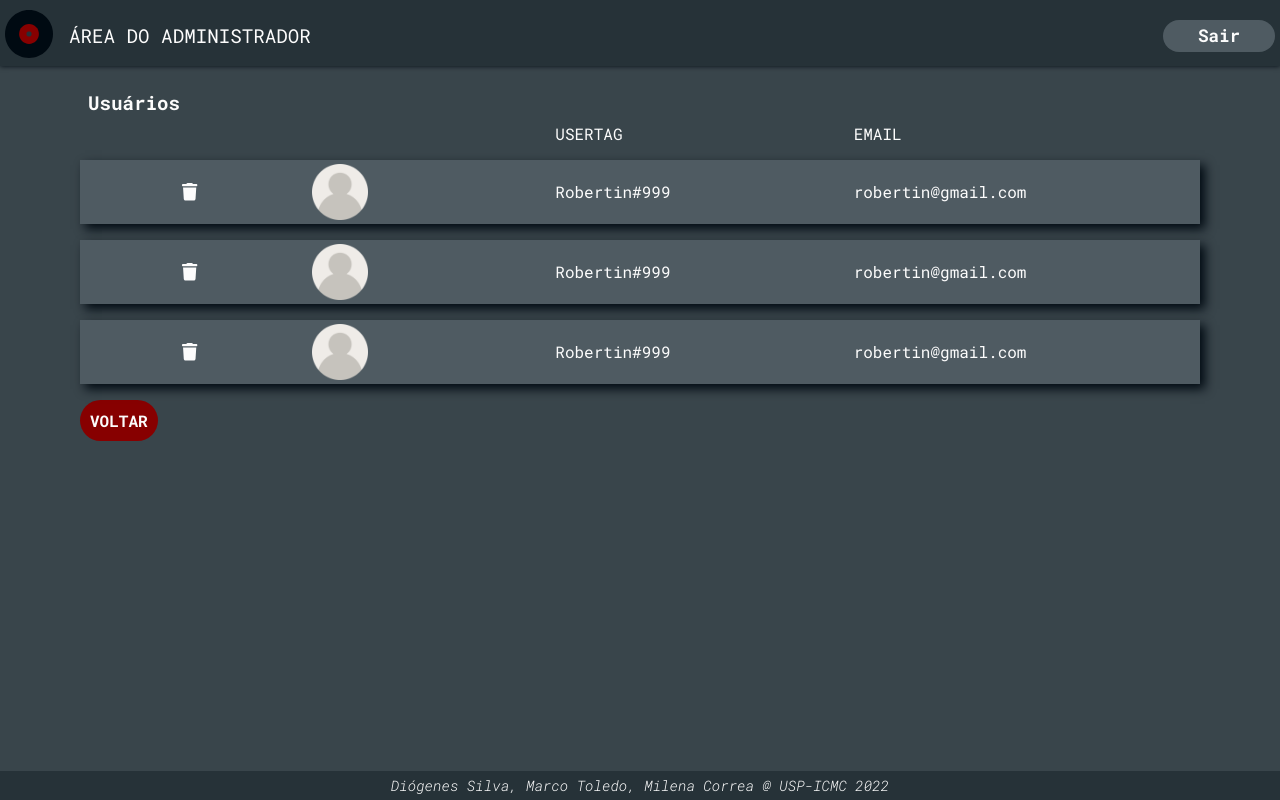
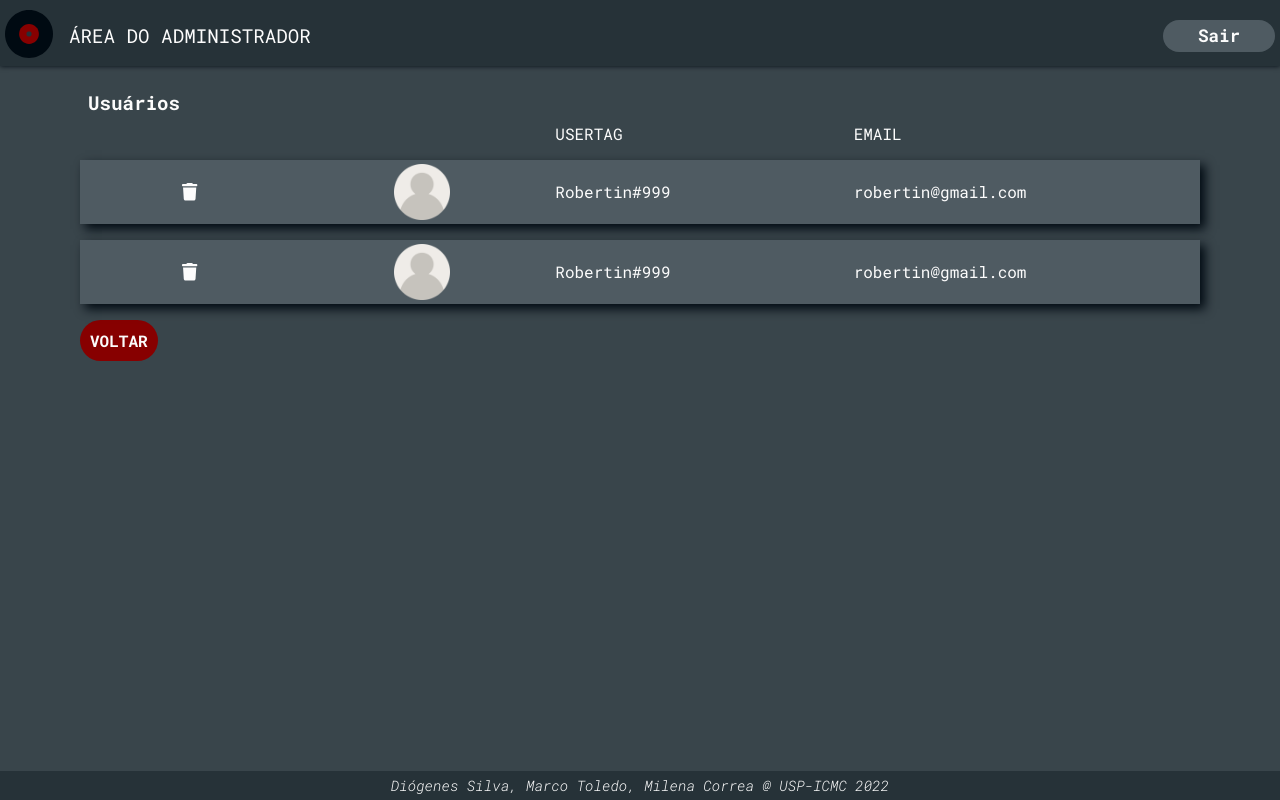
Before and after one commit to Ocramoi/TipTheSong, a Vue app in the folder tipthesong/: page /admin/users in a window 1280 px wide. Built offline with nearby package versions, Linux system fonts and the light colour scheme; what secure-ls, vue3-cookies would draw is missing.

Commit message:
changing click box in admin

```diff
--- a/tipthesong/src/views/Admin/Admins.vue
+++ b/tipthesong/src/views/Admin/Admins.vue
@@ -62,10 +62,13 @@
                      id: 0,
                  }, {
                      content: `<img class="userPhoto" src="${require('../../assets/Profile/do-utilizador.png')}" />`,
-                     style: "height: 100%; display: block; margin: 0 auto; cursor: pointer;",
+                     style: "height: 100%; display: block; margin: 0 auto;",
+                 },
+                 {
+                     content: `${this.admin.name}#${this.admin.id}`,
+                     style: "cursor: pointer",
                      id: "upsert",
                  },
-                 `${this.admin.name}#${this.admin.id}`,
                  this.admin.login,
              ], [
                  {
@@ -74,10 +77,13 @@
                      id: 0,
                  }, {
                      content: `<img class="userPhoto" src="${require('../../assets/Profile/do-utilizador.png')}" />`,
-                     style: "height: 100%; display: block; margin: 0 auto; cursor: pointer;",
-                     id: "upsert",
+                     style: "height: 100%; display: block; margin: 0 auto;",
                  },
-                 `${this.admin.name}#${this.admin.id}`,
+                 {
+                    content: `${this.admin.name}#${this.admin.id}`,
+                    style: "cursor: pointer;",
+                    id: "upsert",
+                 },
                  this.admin.login,
              ]
          ];
--- a/tipthesong/src/views/Admin/Products.vue
+++ b/tipthesong/src/views/Admin/Products.vue
@@ -71,7 +71,7 @@
                  this.turnToImageTag(this.product.img),
                  {
                      content: this.turnToDescription(this.product.name, this.product.description),
-                     style: "width: 100%; height: 100% !important; overflow-y: hidden; display: flex; align-itens: center; justify-content: center;",
+                     style: "width: 100%; height: 100% !important; overflow-y: hidden; display: flex; align-itens: center; justify-content: center; ; cursor: pointer",
                      id: "upsert",
                  },
                  `R$${this.product.price.toFixed(2)}`,
@@ -86,7 +86,7 @@
                  this.turnToImageTag(this.product.img),
                  {
                      content: this.turnToDescription(this.product.name, this.product.description),
-                     style: "width: 100%; height: 100% !important; overflow-y: hidden; display: flex; align-itens: center; justify-content: center;",
+                     style: "width: 100%; height: 100% !important; overflow-y: hidden; display: flex; align-itens: center; justify-content: center; cursor: pointer",
                      id: "upsert",
                  },
                  `R$${this.product.price.toFixed(2)}`,
--- a/tipthesong/src/views/Admin/Users.vue
+++ b/tipthesong/src/views/Admin/Users.vue
@@ -44,27 +44,28 @@
                      content: '<i class="clickableIcon fa-solid fa-trash trashIcon"></i>',
                      style: "display: flex; width: 100%; justify-content: center; align-itens: center;",
                      id: 0,
+                 }, {
+                     content: `<img class="userPhoto" src="${require('../../assets/Profile/do-utilizador.png')}" />`,
+                     style: "height: 100%; display: block; margin: 0 auto;",
                  },
-                `<img class="userPhoto" src="${require('../../assets/Profile/do-utilizador.png')}" />`,
-                `${this.user.name}#${this.user.id}`,
+                 {
+                     content: `${this.user.name}#${this.user.id}`,
+                     id: "upsert",
+                 },
                  this.user.email,
              ], [
                  {
                      content: '<i class="clickableIcon fa-solid fa-trash trashIcon"></i>',
                      style: "display: flex; width: 100%; justify-content: center; align-itens: center;",
-                    id: 1,
+                     id: 0,
+                 }, {
+                     content: `<img class="userPhoto" src="${require('../../assets/Profile/do-utilizador.png')}" />`,
+                     style: "height: 100%; display: block; margin: 0 auto;",
                  },
-                `<img class="userPhoto" src="${require('../../assets/Profile/do-utilizador.png')}" />`,
-                `${this.user.name}#${this.user.id}`,
-                this.user.email,
-            ], [
                  {
-                    content: '<i class="clickableIcon fa-solid fa-trash trashIcon"></i>',
-                    style: "display: flex; width: 100%; justify-content: center; align-itens: center;",
-                    id: 2,
+                    content: `${this.user.name}#${this.user.id}`,
+                    id: "upsert",
                  },
-                `<img class="userPhoto" src="${require('../../assets/Profile/do-utilizador.png')}" />`,
-                `${this.user.name}#${this.user.id}`,
                  this.user.email,
              ]
          ];
```
Lines whose indentation alone changed are shown as unchanged.
